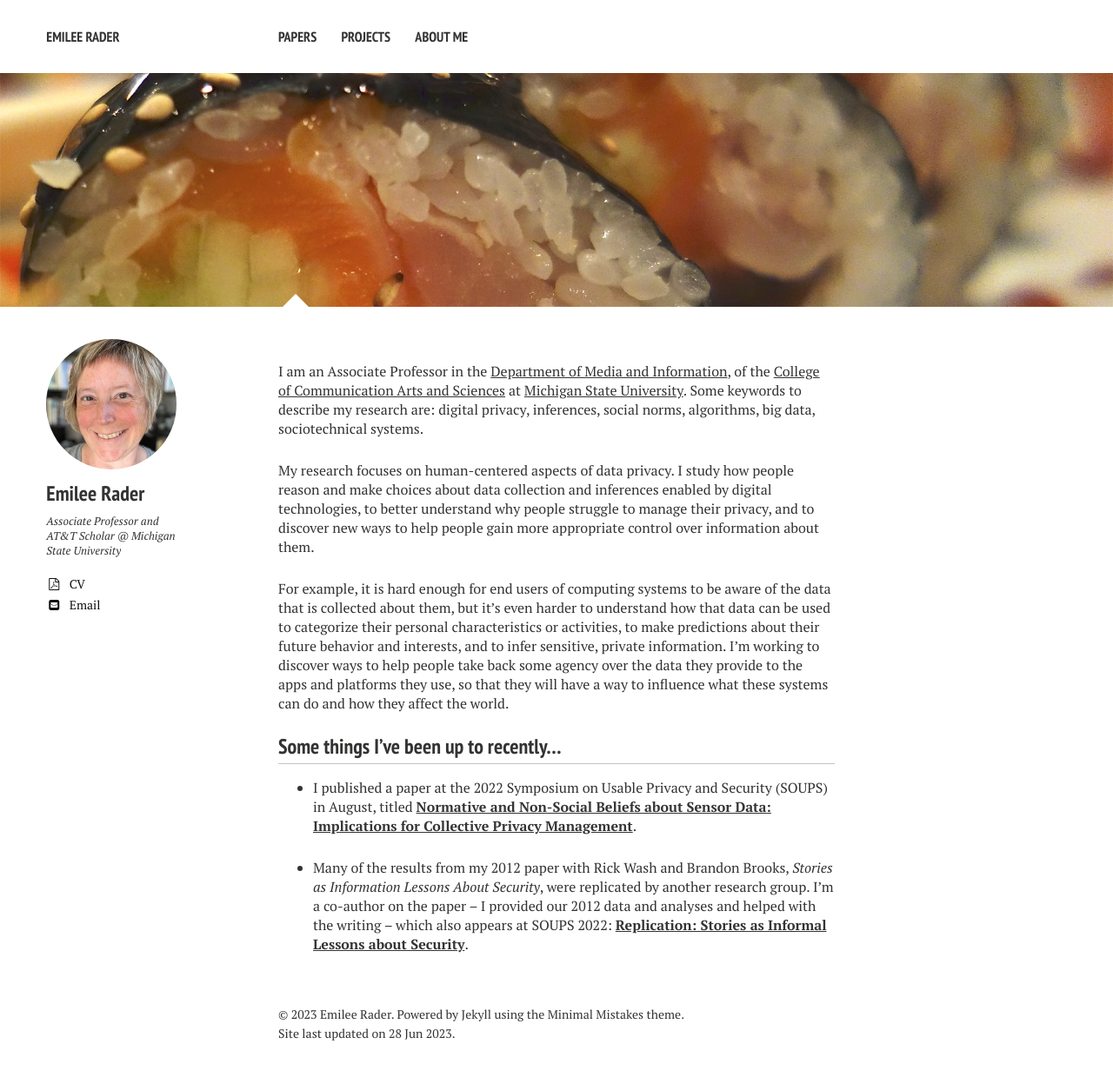
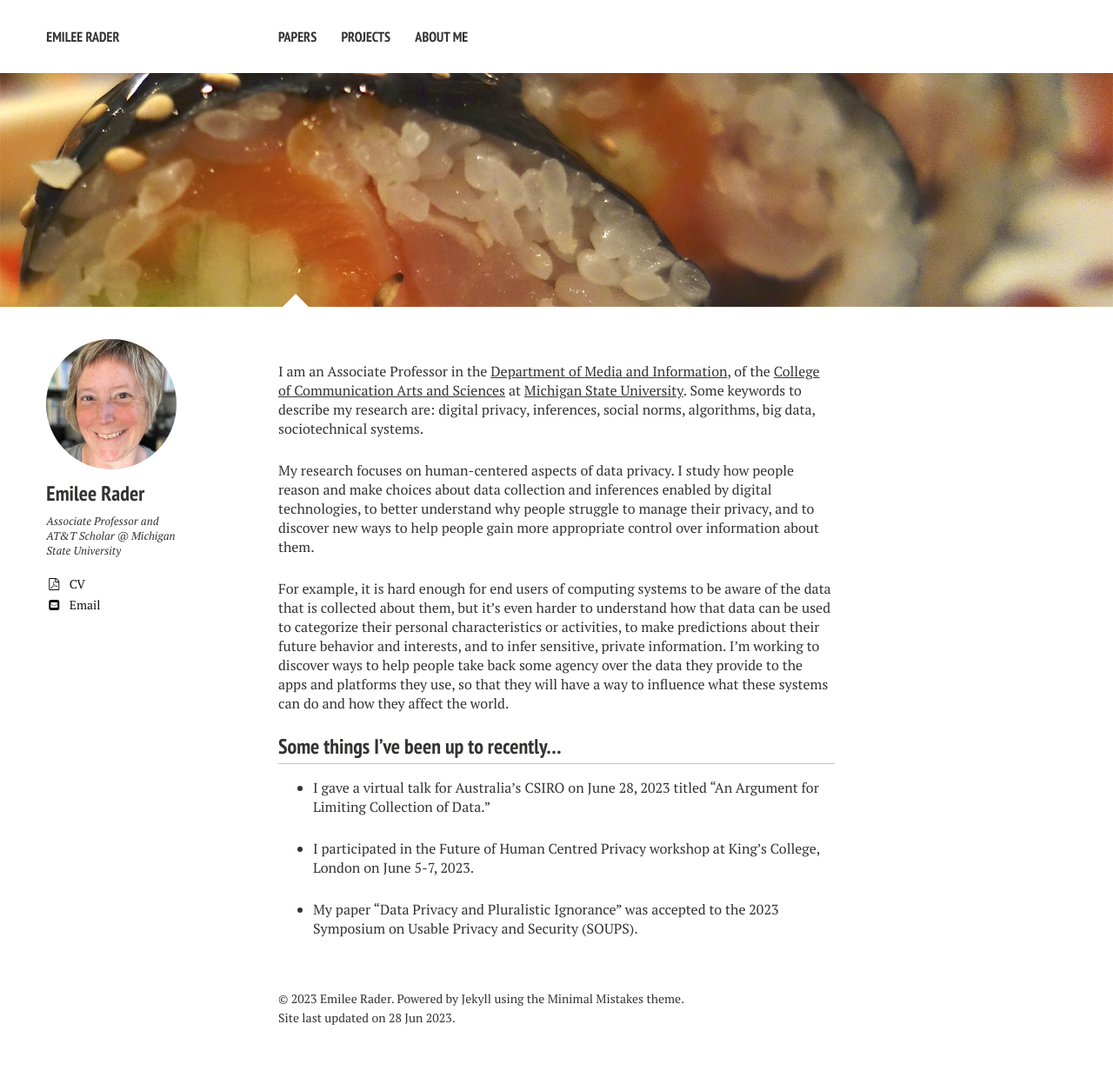
Before and after one commit to bierdoctor/bierdoctor.github.io, a Jekyll site: the page built from index.md, in a window 1280 px wide. Shown: the whole page at 87% size. Built offline with Jekyll 4.4.1, drawn with Linux system fonts in a browser that asks for light colours; nearby versions of some CDN libraries.

Commit message:
adding SOUPS paper and some presentations to my CV and website

```diff
--- a/index.md
+++ b/index.md
@@ -12,11 +12,17 @@ For example, it is hard enough for end users of computing systems to be aware of
 
 ### Some things I've been up to recently...
 
+- I gave a virtual talk for Australia's CSIRO on June 28, 2023 titled "An Argument for Limiting Collection of Data."
+
+- I participated in the Future of Human Centred Privacy workshop at King's College, London on June 5-7, 2023.
+
+- My paper "Data Privacy and Pluralistic Ignorance" was accepted to the 2023 Symposium on Usable Privacy and Security (SOUPS).
+
+<!--
 - I published a paper at the 2022 Symposium on Usable Privacy and Security (SOUPS) in August, titled [**Normative and Non-Social Beliefs about Sensor Data: Implications for Collective Privacy Management**](https://www.usenix.org/conference/soups2022/presentation/rader).
 
 - Many of the results from my 2012 paper with Rick Wash and Brandon Brooks, *Stories as Information Lessons About Security*, were replicated by another research group. I'm a co-author on the paper -- I provided our 2012 data and analyses and helped with the writing -- which also appears at SOUPS 2022: [**Replication: Stories as Informal Lessons about Security**](https://www.usenix.org/conference/soups2022/presentation/pfeffer).
 
-<!--
 - Samantha Hautea presented our poster, [**“Assertive driver, I can imagine that”: Interpretations of Inferences from Driving Data**](https://www.usenix.org/conference/soups2021/presentation/hautea), at SOUPS 2021. This work was coauthored with Norbert Nthala, Faye Kollig, and João Marcelo Ferraz.
 
 - Rick Wash, Norbert Nthala and I published a paper at the 2021 Symposium on Usable Privacy and Security (SOUPS) in August, titled [**Knowledge and Capabilities that Non-Expert Users Bring to Phishing Detection**](https://www.usenix.org/conference/soups2021/presentation/wash).
```
Also changed, not shown: _posts/2023-06-28-pluralistic-ignorance-soups2023.md (added, +16 -0 lines), 2 other files.
